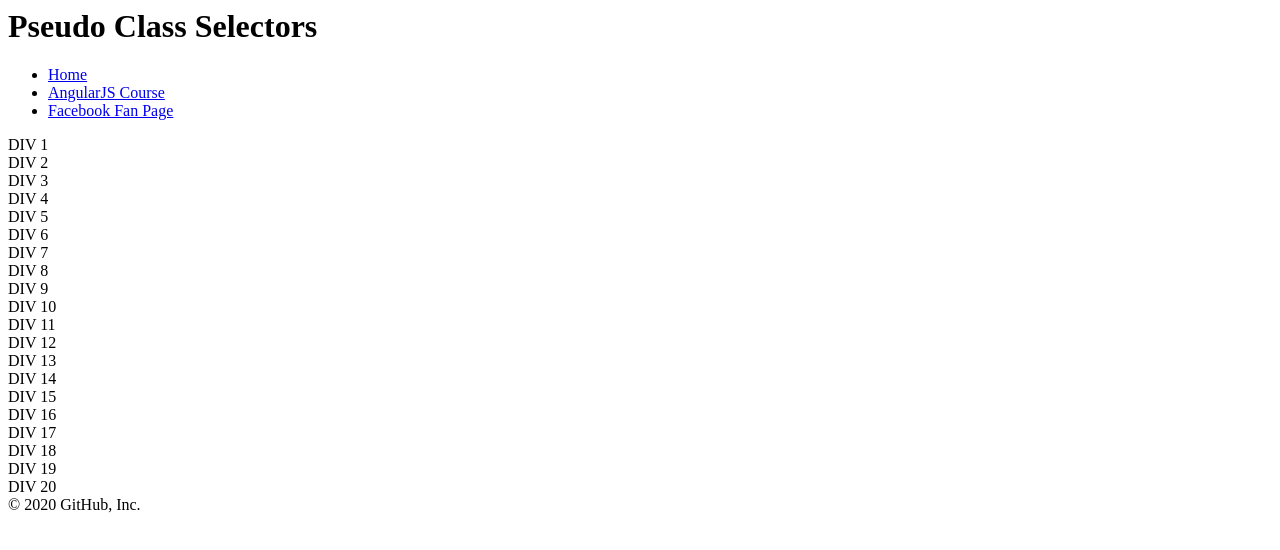
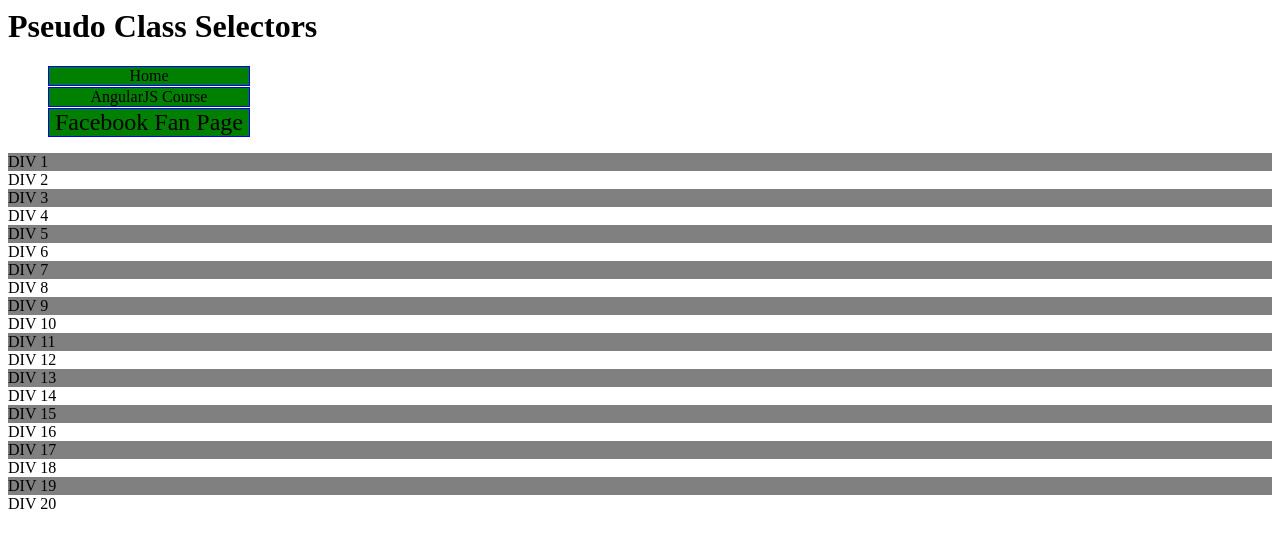
Before and after one commit to Raghavi94/webdev-related-stuff, a plain HTML site: page pseudo class/index.html in a window 1280 px wide. Drawn offline with Linux system fonts and the light colour scheme.

Commit message:
Update index.html

```diff
--- a/pseudo class/index.html
+++ b/pseudo class/index.html
@@ -1,6 +1,43 @@
 <html>
     <head>
         <title>Pseudo class</title>
+                <style>
+          header li {
+  list-style: none;
+}
+a:link, a:visited {
+  text-decoration: none;
+  background-color: green;
+  border: 1px solid blue;
+  color: black;
+  display: block;
+  width: 200px;
+  text-align: center;
+  margin-bottom: 1px;
+}
+
+a:hover, a:active {
+  background-color: red;
+  color: purple;
+}
+
+header li:nth-child(3) {
+  font-size: 24px;
+}
+
+section div:nth-child(odd) {
+  background-color: gray;
+}
+
+section div:nth-child(4):hover {
+  background-color: green;
+  cursor: pointer;
+}
+
+
+
+        </style>
+
     </head>
     <body>
 
@@ -40,7 +77,3 @@
 
 </body>
 </html>
-© 2020 GitHub, Inc.
-
-    </body>
-</html>
```
